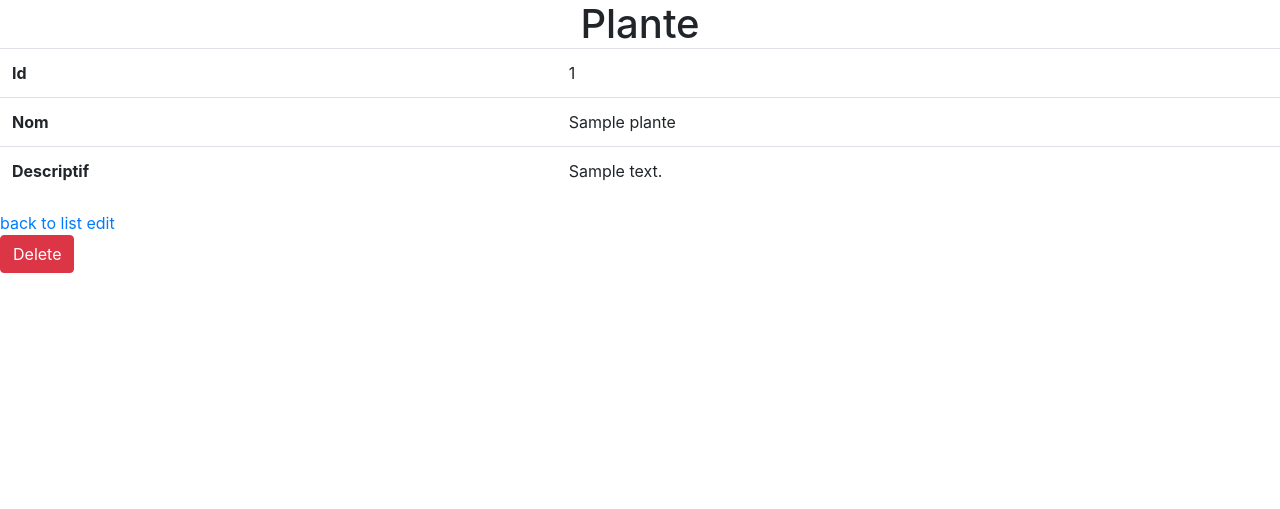
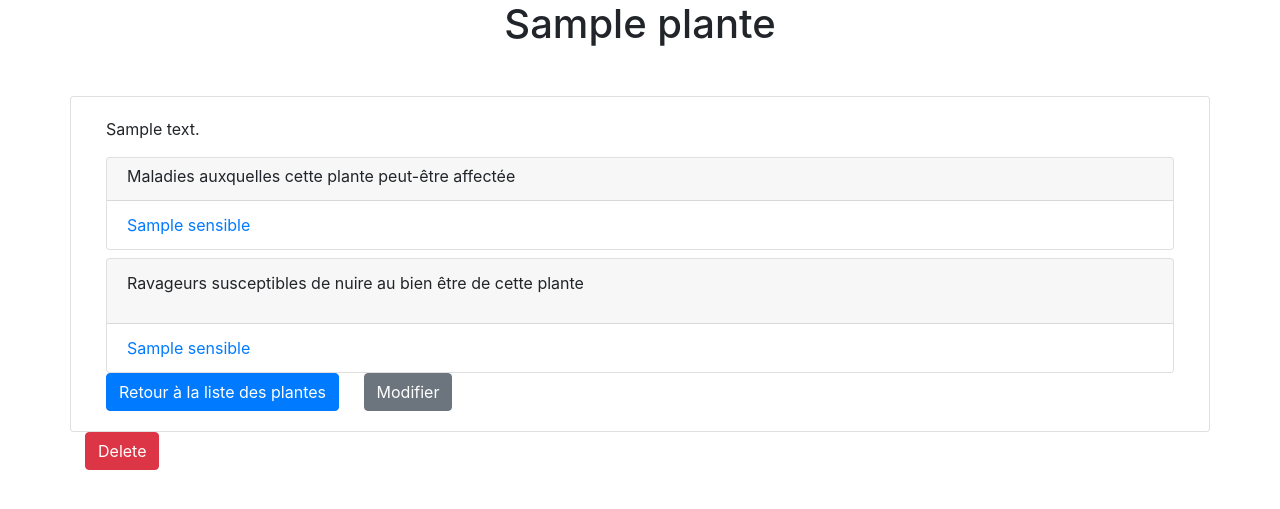
Before and after one commit to La-Guillotine/ifram, a Symfony app: template templates/plante/show.html.twig in a window 1280 px wide. Shown: the part 56-565 px from the top of the page. Run offline with Twig, Linux system fonts and the light colour scheme; the template is opened without the code that fills it: most values are stand-ins (such as "Sample title", 1, 10 or a date in 2020); some libraries are stand-ins or nearby versions.

Commit message:
update plante details

```diff
--- a/templates/plante/show.html.twig
+++ b/templates/plante/show.html.twig
@@ -1,30 +1,43 @@
 {% extends 'base.html.twig' %}
 
-{% block title %}Plante{% endblock %}
+{% block title %} {{ plante.nom }} {% endblock %}
 
 {% block body %}
-    <h1>Plante</h1>
+    <h1> {{ plante.nom }} </h1>
+    <div class="card mt-5 container">
+        <div class="card-body">
+            <p>{{ plante.descriptif }}</p>
 
-    <table class="table">
-        <tbody>
-            <tr>
-                <th>Id</th>
-                <td>{{ plante.id }}</td>
-            </tr>
-            <tr>
-                <th>Nom</th>
-                <td>{{ plante.nom }}</td>
-            </tr>
-            <tr>
-                <th>Descriptif</th>
-                <td>{{ plante.descriptif }}</td>
-            </tr>
-        </tbody>
-    </table>
+            <div class="card mb-2">
+                <div class="card-header"><p class="card-subtitle">Maladies auxquelles cette plante peut-être affectée </p></div>
+                <ul class="list-group list-group-flush">
+                {% for maladie in plante.sensible %}
+                    <a class="card-link list-group-item" href="{{ path('maladie_show', {'id': maladie.id}) }}"> {{ maladie.nom }} </a>
+                {% else %}
+                    Aucune
+                {% endfor %}
+                </ul>
+            </div>
 
-    <a href="{{ path('plante_index') }}">back to list</a>
+            <div class="card">
+                <div class="card-header">
+                    <p>Ravageurs susceptibles de nuire au bien être de cette plante</p>
+                </div>
+                <ul class="list-group list-group-flush">
+                {% for ravageur in plante.sensible %}
+                    <a class="card-link list-group-item" href="{{ path('ravageur_show', {'id':ravageur.id}) }}"> {{ ravageur.nom }} </a>
+                {% else %}
+                    Aucune
+                {% endfor %}
+                </ul>
+            </div>
 
-    <a href="{{ path('plante_edit', {'id': plante.id}) }}">edit</a>
+            <a class="btn btn-primary card-link" href="{{ path('plante_index') }}">Retour à la liste des plantes</a>
+            <a class="btn btn-secondary card-link" href="{{ path('plante_edit', {'id': plante.id}) }}">Modifier</a>
 
-    {{ include('plante/_delete_form.html.twig') }}
+
+        </div>
+    </div>
+    <div class="container">{{ include('plante/_delete_form.html.twig') }}</div>
+
 {% endblock %}
--- a/templates/traitement/_delete_form.html.twig
+++ b/templates/traitement/_delete_form.html.twig
@@ -1,5 +1,5 @@
 <form method="post" action="{{ path('traitement_delete', {'id': traitement.id}) }}" onsubmit="return confirm('Are you sure you want to delete this item?');">
     <input type="hidden" name="_method" value="DELETE">
     <input type="hidden" name="_token" value="{{ csrf_token('delete' ~ traitement.id) }}">
-    <button class="btn btn-danger">Delete</button>
+    <button class="btn btn-danger">Supprimer</button>
 </form>
```
Also changed, not shown: src/Form/PlanteType.php (+5 -4 lines), templates/plante/index.html.twig (+14 -8 lines).
